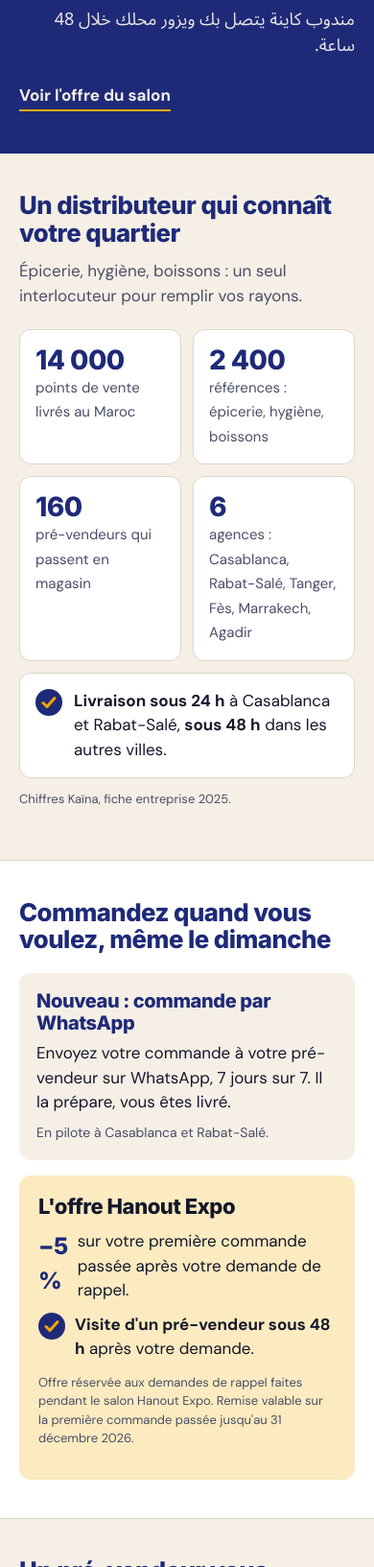
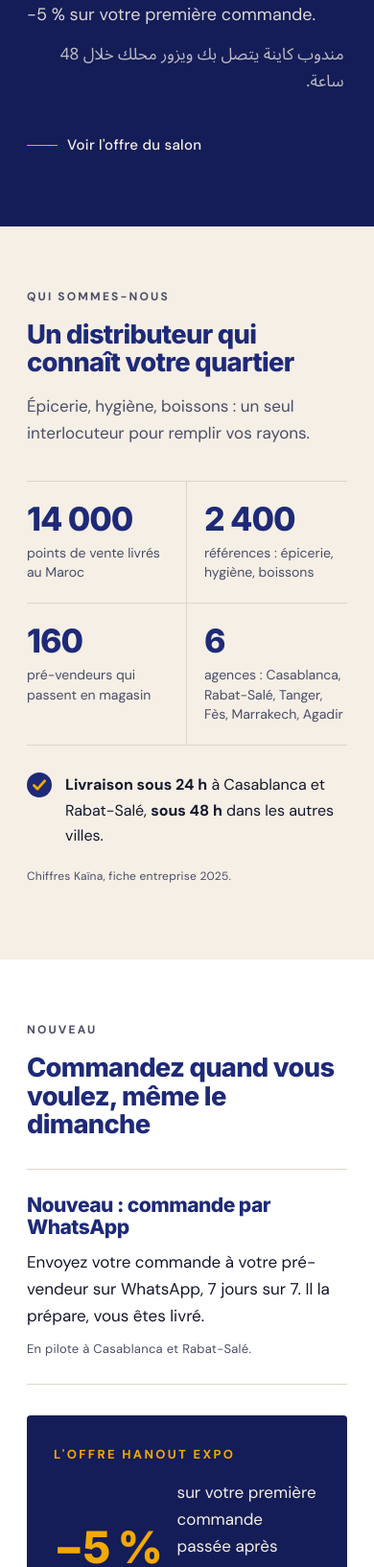
Before and after one commit to belamriamina-cpu/kaina, a plain HTML site: page landing/index.html in a window 390 px wide. Shown: the part 367-2000 px from the top of the page at 96% size. Drawn offline with Linux system fonts and the light colour scheme.

Commit message:
Landing page : style plus élégant, dans la charte Kaïna
Co-Authored-By: Claude Opus 5.5 <noreply@anthropic.com>
Claude-Session: https://claude.ai/code/session_01XQxqyTjG1hBjKq7rkRDs7Q

```diff
--- a/landing/index.html
+++ b/landing/index.html
@@ -6,62 +6,68 @@
 <title>Kaïna · Hanout Expo · Être rappelé par un pré-vendeur</title>
 <link href="https://fonts.googleapis.com/css2?family=Inter:wght@800&family=DM+Sans:wght@400;500;700&family=Noto+Sans+Arabic:wght@400;700&display=swap" rel="stylesheet">
 <style>
-:root{--indigo:#1E2A78;--indigo-f:#141D57;--safran:#F2A900;--sc:#FCEBC0;--sable:#F5EFE6;--encre:#14172B;--douce:#4A4E66;--ligne:#DDD5C8;--alerte:#B3261E}
+:root{--indigo:#1E2A78;--nuit:#141D57;--safran:#F2A900;--sc:#FCEBC0;--sable:#F5EFE6;--encre:#14172B;--douce:#4A4E66;--ligne:#DDD5C8}
 *{box-sizing:border-box}
 html{scroll-behavior:smooth}
-body{margin:0;font-family:"DM Sans",Arial,sans-serif;color:var(--encre);background:var(--sable);font-size:17px;line-height:1.5;-webkit-text-size-adjust:100%}
-h1,h2,h3{font-family:Inter,Arial,sans-serif;font-weight:800;letter-spacing:-0.02em;margin:0;line-height:1.12}
+body{margin:0;font-family:"DM Sans",Arial,sans-serif;color:var(--encre);background:var(--sable);font-size:17px;line-height:1.65;-webkit-text-size-adjust:100%;-webkit-font-smoothing:antialiased}
+h1,h2,h3{font-family:Inter,Arial,sans-serif;font-weight:800;letter-spacing:-0.025em;margin:0;line-height:1.08}
 .ar{font-family:"Noto Sans Arabic",Arial,sans-serif;direction:rtl;unicode-bidi:isolate}
-.wrap{max-width:640px;margin:0 auto;padding:0 20px}
-section{padding:40px 0}
+.wrap{max-width:600px;margin:0 auto;padding:0 28px}
+section{padding:64px 0}
+.eyebrow{display:block;font-size:12px;font-weight:700;letter-spacing:.18em;text-transform:uppercase;color:var(--douce);margin-bottom:14px}
 /* Attention */
-.hero{background:var(--indigo);color:var(--sable);padding:24px 0 44px}
-.hero .logo{width:132px;height:58px;display:block}
-.tag{display:inline-block;margin-top:22px;background:var(--safran);color:var(--encre);font-weight:700;font-size:14px;padding:5px 12px;border-radius:6px}
-.hero h1{font-size:clamp(32px,9vw,46px);margin-top:16px;color:#fff}
-.hero p{margin:14px 0 0;font-size:18px}
-.hero .ar{margin-top:10px;font-size:18px;opacity:.95}
-.down{display:inline-block;margin-top:26px;color:var(--sable);font-weight:700;text-decoration:none;border-bottom:2px solid var(--safran);padding-bottom:2px}
+.hero{background:var(--nuit);color:var(--sable);padding:28px 0 72px;position:relative;overflow:hidden}
+.hero::after{content:"";position:absolute;right:-170px;top:-190px;width:340px;height:340px;border-radius:50%;border:1px solid rgba(242,169,0,.28)}
+.hero .logo{width:118px;height:52px;display:block}
+.tag{display:inline-block;margin-top:54px;font-size:12px;font-weight:700;letter-spacing:.18em;text-transform:uppercase;color:var(--safran)}
+.hero h1{font-size:clamp(34px,9.5vw,52px);margin-top:14px;color:#fff;max-width:13ch}
+.hero p{margin:20px 0 0;font-size:18px;color:rgba(245,239,230,.88);max-width:34ch}
+.hero .ar{margin-top:12px;font-size:17px;color:rgba(245,239,230,.75)}
+.down{display:inline-flex;align-items:center;gap:10px;margin-top:40px;color:var(--sable);font-weight:500;text-decoration:none;font-size:15px;letter-spacing:.02em}
+.down::before{content:"";width:32px;height:1px;background:var(--safran)}
 /* Intérêt */
-h2{font-size:clamp(25px,6.6vw,32px);color:var(--indigo)}
-.lead{margin:12px 0 0;color:var(--douce)}
-.facts{display:grid;grid-template-columns:1fr 1fr;gap:12px;margin-top:22px}
-.fact{background:#fff;border:1px solid var(--ligne);border-radius:12px;padding:16px}
-.fact b{display:block;font-family:Inter,Arial,sans-serif;font-weight:800;font-size:28px;color:var(--indigo);letter-spacing:-0.02em;line-height:1.1}
-.fact span{font-size:15px;color:var(--douce)}
-.delivery{margin-top:12px;background:#fff;border:1px solid var(--ligne);border-radius:12px;padding:16px;display:flex;gap:12px;align-items:flex-start}
-.check{flex:none;width:28px;height:28px}
-.src{font-size:13px;color:var(--douce);margin-top:12px}
+h2{font-size:clamp(27px,7vw,36px);color:var(--indigo);max-width:18ch}
+.lead{margin:16px 0 0;color:var(--douce);max-width:38ch}
+.facts{display:grid;grid-template-columns:1fr 1fr;margin-top:36px;border-top:1px solid var(--ligne)}
+.fact{padding:22px 0;border-bottom:1px solid var(--ligne)}
+.fact:nth-child(odd){padding-right:18px;border-right:1px solid var(--ligne)}
+.fact:nth-child(even){padding-left:18px}
+.fact b{display:block;font-family:Inter,Arial,sans-serif;font-weight:800;font-size:34px;color:var(--indigo);letter-spacing:-0.03em;line-height:1}
+.fact span{display:block;margin-top:8px;font-size:14px;color:var(--douce);line-height:1.45}
+.delivery{margin-top:28px;display:flex;gap:14px;align-items:flex-start;font-size:16px}
+.check{flex:none;width:26px;height:26px}
+.src{font-size:12px;color:var(--douce);margin-top:20px;letter-spacing:.02em}
 /* Désir */
-.desir{background:#fff;border-top:1px solid var(--ligne);border-bottom:1px solid var(--ligne)}
-.new{margin-top:20px;border-radius:12px;background:var(--sable);padding:18px}
-.new h3{font-size:20px;color:var(--indigo)}
-.new p{margin:8px 0 0}
-.small{font-size:14px;color:var(--douce)}
-.offer{margin-top:16px;background:var(--sc);border-radius:12px;padding:20px}
-.offer h3{font-size:22px;color:var(--encre)}
-.offer ul{margin:12px 0 0;padding-left:0;list-style:none;display:flex;flex-direction:column;gap:10px}
-.offer li{display:flex;gap:10px;align-items:flex-start}
-.offer .big{font-family:Inter,Arial,sans-serif;font-weight:800;font-size:24px;color:var(--indigo);letter-spacing:-0.02em}
-.cond{font-size:13px;color:var(--douce);margin-top:12px}
+.desir{background:#fff}
+.new{margin-top:32px;padding:26px 0;border-top:1px solid var(--ligne);border-bottom:1px solid var(--ligne)}
+.new h3{font-size:21px;color:var(--indigo)}
+.new p{margin:10px 0 0}
+.small{font-size:13px;color:var(--douce);letter-spacing:.02em}
+.offer{margin-top:32px;background:var(--nuit);color:var(--sable);border-radius:4px;padding:34px 28px}
+.offer h3{font-size:13px;font-weight:700;letter-spacing:.18em;text-transform:uppercase;color:var(--safran);font-family:"DM Sans",Arial,sans-serif}
+.offer ul{margin:18px 0 0;padding:0;list-style:none;display:flex;flex-direction:column;gap:16px}
+.offer li{display:flex;gap:16px;align-items:center}
+.offer .big{white-space:nowrap;flex:none;font-family:Inter,Arial,sans-serif;font-weight:800;font-size:46px;color:var(--safran);letter-spacing:-0.03em;line-height:1}
+.offer li span:last-child{color:var(--sable)}
+.offer .check circle{fill:var(--safran)}.offer .check path{stroke:var(--nuit)}
+.cond{font-size:12px;color:rgba(245,239,230,.7);margin-top:22px;line-height:1.5}
 /* Action */
-.action h2 .ar{display:block;font-size:20px;color:var(--douce);margin-top:8px;font-family:"Noto Sans Arabic",Arial,sans-serif;letter-spacing:0}
-form{margin-top:20px;display:flex;flex-direction:column;gap:14px}
-label{display:flex;flex-direction:column;gap:6px;font-weight:700;font-size:15px}
-input,select{font:inherit;font-size:17px;padding:14px;border:1.5px solid var(--ligne);border-radius:8px;background:#fff;color:var(--encre);width:100%}
-input:focus,select:focus{outline:3px solid var(--safran);outline-offset:1px;border-color:var(--indigo)}
-.cta{margin-top:6px;font:inherit;font-weight:700;font-size:18px;background:var(--safran);color:var(--encre);border:0;border-radius:8px;padding:17px 18px;cursor:pointer;width:100%}
+.action h2 .ar{display:block;font-size:18px;color:var(--douce);margin-top:10px;font-weight:400;letter-spacing:0}
+form{margin-top:30px;display:flex;flex-direction:column;gap:22px}
+label{display:flex;flex-direction:column;gap:4px;font-weight:700;font-size:11px;letter-spacing:.16em;text-transform:uppercase;color:var(--douce)}
+input,select{font:inherit;font-size:18px;font-weight:400;letter-spacing:0;text-transform:none;padding:10px 0;border:0;border-bottom:1px solid #BFB6A8;border-radius:0;background:transparent;color:var(--encre);width:100%;-webkit-appearance:none;appearance:none}
+input:focus,select:focus{outline:0;border-bottom:2px solid var(--indigo)}
+.cta{margin-top:12px;font:inherit;font-weight:700;font-size:17px;letter-spacing:.01em;background:var(--safran);color:var(--encre);border:0;border-radius:4px;padding:19px 18px;cursor:pointer;width:100%;box-shadow:0 10px 24px -12px rgba(20,29,87,.45)}
 .cta:active{transform:translateY(1px)}
-.cta:disabled{opacity:.6}
-.err{color:var(--alerte);font-size:14px;min-height:1em}
-.privacy{font-size:13px;color:var(--douce)}
-.done{display:none;background:#fff;border:2px solid var(--indigo);border-radius:12px;padding:20px;margin-top:20px}
+.err{color:#B3261E;font-size:14px;min-height:1em;margin:0}
+.privacy{font-size:12px;color:var(--douce);line-height:1.5}
+.done{display:none;background:#fff;border-top:3px solid var(--safran);border-radius:4px;padding:26px;margin-top:28px;box-shadow:0 12px 30px -18px rgba(20,29,87,.4)}
 .done h3{color:var(--indigo);font-size:22px}
-.done p{margin:8px 0 0}
-.summary{margin-top:12px;background:var(--sable);border-radius:8px;padding:12px;font-size:15px}
-footer{background:var(--indigo-f);color:var(--sable);padding:26px 0;font-size:14px}
-footer b{font-family:Inter,Arial,sans-serif;font-weight:800}
-@media(min-width:700px){body{font-size:18px}.facts{grid-template-columns:repeat(4,1fr)}}
+.done p{margin:10px 0 0}
+.summary{margin-top:14px;background:var(--sable);border-radius:4px;padding:12px 14px;font-size:15px}
+footer{background:var(--nuit);color:rgba(245,239,230,.8);padding:34px 0;font-size:13px;letter-spacing:.02em}
+footer b{font-family:Inter,Arial,sans-serif;font-weight:800;color:#fff}
+@media(min-width:700px){body{font-size:18px}section{padding:84px 0}.facts{grid-template-columns:repeat(4,1fr)}.fact{padding:24px 16px!important;border-right:1px solid var(--ligne)}.fact:last-child{border-right:0}}
 </style>
 </head>
 <body>
@@ -82,7 +88,7 @@ footer b{font-family:Inter,Arial,sans-serif;font-weight:800}
 <!-- I · INTÉRÊT -->
 <section id="interet">
   <div class="wrap">
-    <h2>Un distributeur qui connaît votre quartier</h2>
+    <span class="eyebrow">Qui sommes-nous</span><h2>Un distributeur qui connaît votre quartier</h2>
     <p class="lead">Épicerie, hygiène, boissons : un seul interlocuteur pour remplir vos rayons.</p>
     <div class="facts">
       <div class="fact"><b>14 000</b><span>points de vente livrés au Maroc</span></div>
@@ -101,7 +107,7 @@ footer b{font-family:Inter,Arial,sans-serif;font-weight:800}
 <!-- D · DÉSIR -->
 <section id="offre" class="desir">
   <div class="wrap">
-    <h2>Commandez quand vous voulez, même le dimanche</h2>
+    <span class="eyebrow">Nouveau</span><h2>Commandez quand vous voulez, même le dimanche</h2>
     <div class="new">
       <h3>Nouveau : commande par WhatsApp</h3>
       <p>Envoyez votre commande à votre pré-vendeur sur WhatsApp, 7 jours sur 7. Il la prépare, vous êtes livré.</p>
@@ -121,7 +127,7 @@ footer b{font-family:Inter,Arial,sans-serif;font-weight:800}
 <!-- A · ACTION -->
 <section id="rappel" class="action">
   <div class="wrap">
-    <h2>Un pré-vendeur vous rappelle <span class="ar" lang="ar">اطلب أن يتصل بك مندوب كاينة</span></h2>
+    <span class="eyebrow">Votre demande</span><h2>Un pré-vendeur vous rappelle <span class="ar" lang="ar">اطلب أن يتصل بك مندوب كاينة</span></h2>
     <form id="f" novalidate>
       <label>Votre nom<input name="nom" autocomplete="name" required></label>
       <label>Nom du commerce<input name="commerce" autocomplete="organization" required></label>
```
